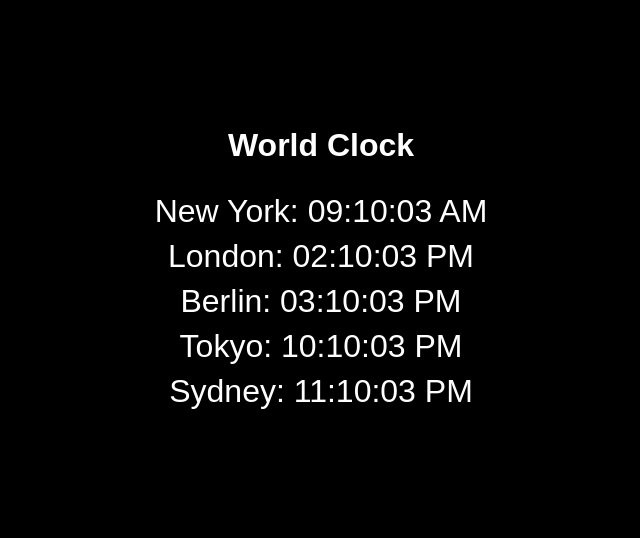
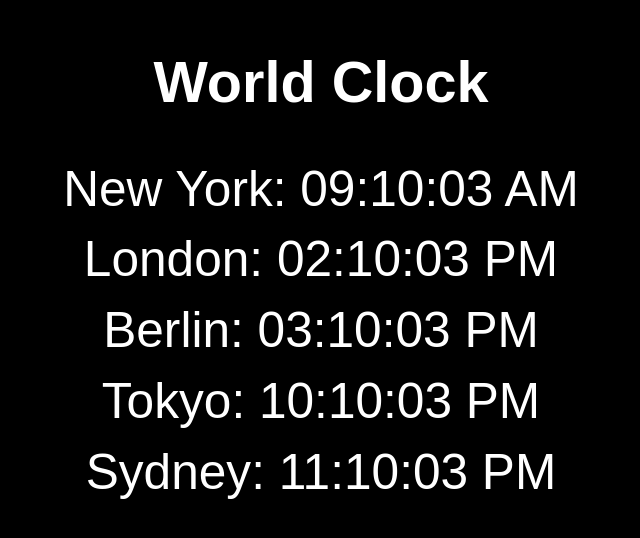
Before and after one commit to Simple-Widgetscom/tools, a plain HTML site: page world-clock/index.html in a window 1280 px wide. Shown: the part 154-692 px from the top of the page, without its empty margins (319-959 px from the left). Drawn offline with Linux system fonts and the light colour scheme.

Commit message:
Update index.html

```diff
--- a/world-clock/index.html
+++ b/world-clock/index.html
@@ -20,9 +20,14 @@
     }
 
     .clock {
-      font-size: 2rem;
-      margin: 0.5rem 0;
+      font-size: calc(1.5rem + 2vw);
+      margin: 0.8rem 0;
       text-align: center;
+    }
+
+    h1 {
+      font-size: calc(2rem + 2vw);
+      margin-bottom: 2rem;
     }
   </style>
 </head>
```
